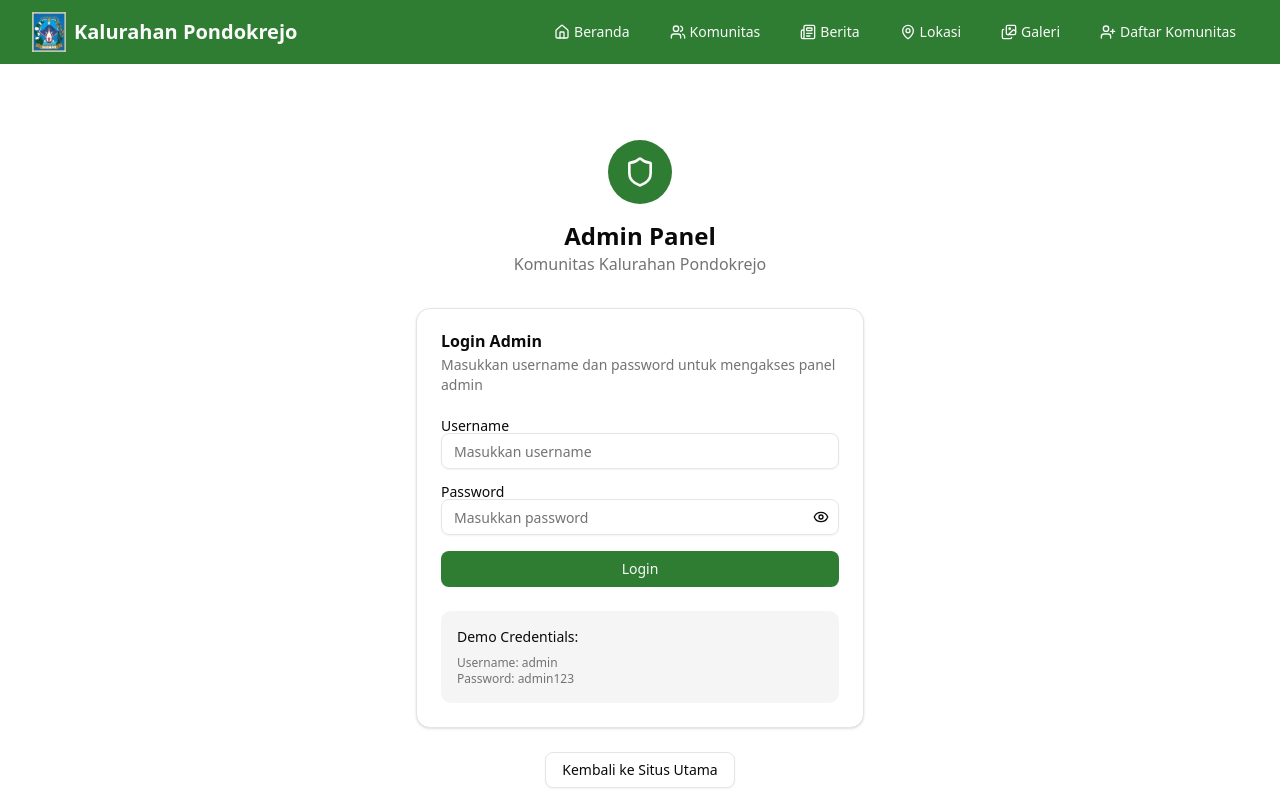
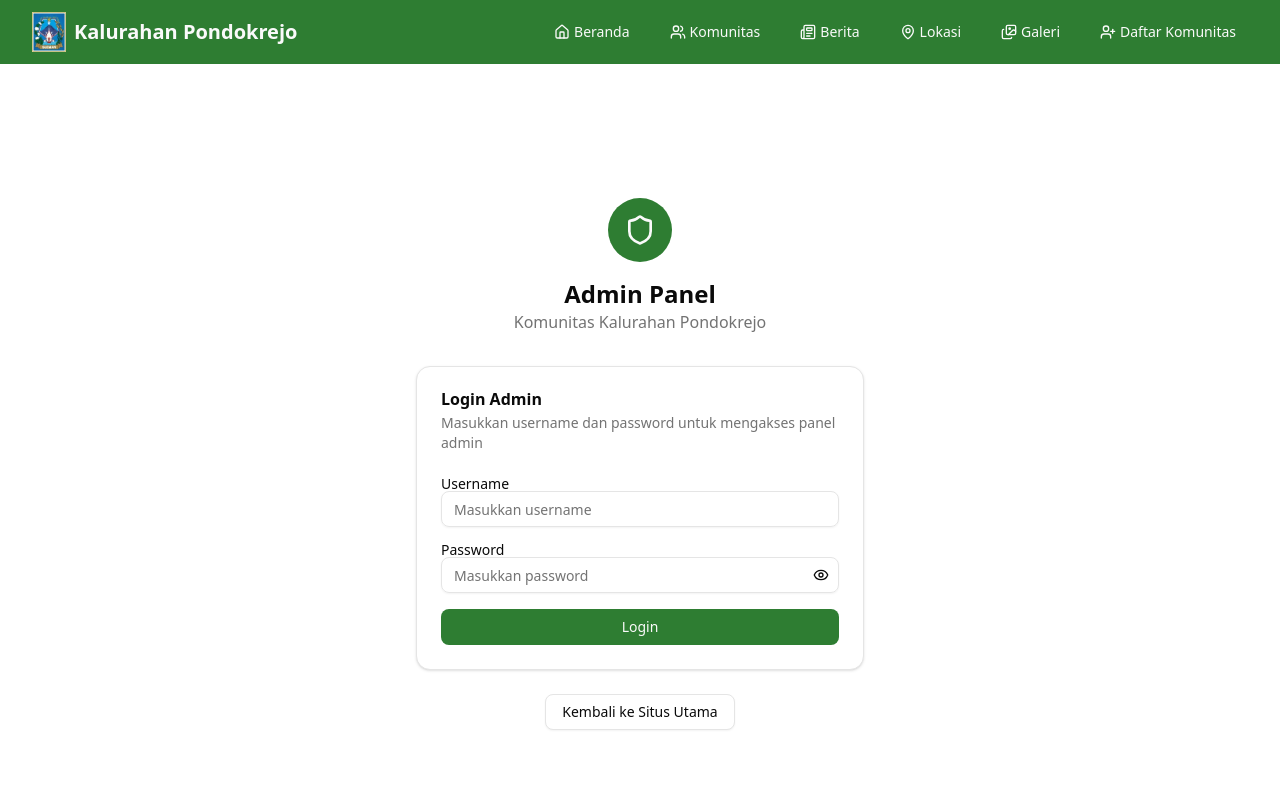
Before and after one commit to diskonnekted/Web-Komunitas, a Next.js app: page /admin/login in a window 1280 px wide. Shown: the top 800 px of the page. Built offline with nearby package versions, Linux system fonts and the light colour scheme.

Commit message:
Remove demo credentials from login page

```diff
--- a/src/app/admin/login/page.tsx
+++ b/src/app/admin/login/page.tsx
@@ -127,17 +127,6 @@ export default function AdminLoginPage() {
                 {isLoading ? "Memproses..." : "Login"}
               </Button>
             </form>
-
-            {/* Demo Credentials */}
-            <div className="mt-6 p-4 bg-muted rounded-lg">
-              <p className="text-sm font-medium mb-2">Demo Credentials:</p>
-              <p className="text-xs text-muted-foreground">
-                Username: <span className="font-mono">admin</span>
-              </p>
-              <p className="text-xs text-muted-foreground">
-                Password: <span className="font-mono">admin123</span>
-              </p>
-            </div>
           </CardContent>
         </Card>
 
```
